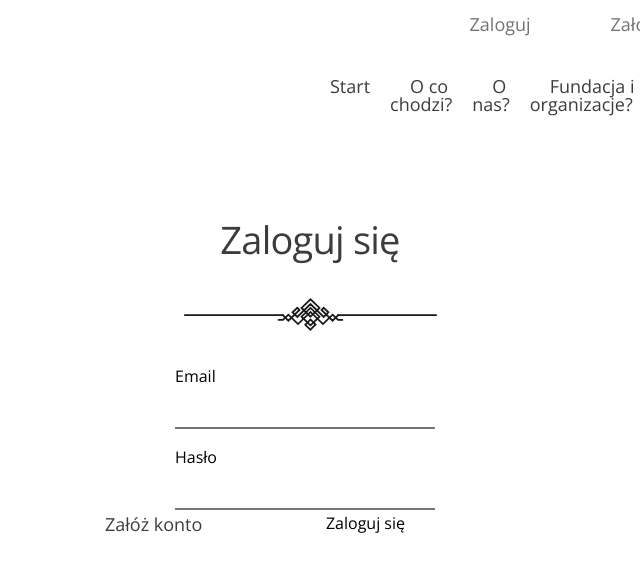
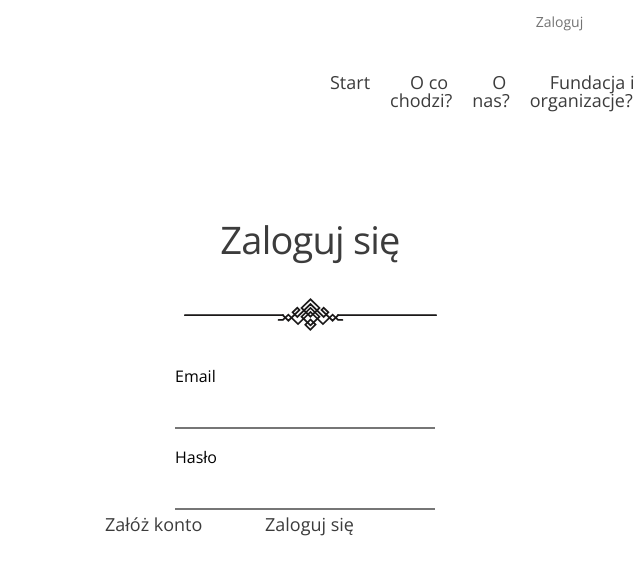
Before and after one commit to Duckjaniels/Giveaway_website, a React (Create React App) app: page /Login in a window 1280 px wide. Shown: the top 574 px of the page, without its empty margins (640-1280 px from the left). Built offline with nearby package versions, Linux system fonts and the light colour scheme.

Commit message:
Styling corrections

```diff
--- a/src/components/Login.js
+++ b/src/components/Login.js
@@ -58,7 +58,7 @@ const Login = () => {
           </li>
           <li className="login_user-login" type="submit" value="Submit">
             {" "}
-            Zaloguj się{" "}
+            <Link to={"/LoggedIn"}> Zaloguj się </Link>
           </li>
         </ul>
       </div>
--- a/src/components/Navbar.js
+++ b/src/components/Navbar.js
@@ -19,16 +19,16 @@ const Navbar = () => (
     <nav className="header_navbar-content">
       <ul className="header_navbar-items">
         <li className="header_navbar-item">
-          <Scroll
+          <Link
             activeClass="active"
-            to="section1"
+            to="/"
             spy={true}
             smooth={true}
             offset={-70}
             duration={500}
           >
             Start{" "}
-          </Scroll>
+          </Link>
         </li>
         <li className="header_navbar-item">
           <Scroll
--- a/src/components/Register.js
+++ b/src/components/Register.js
@@ -70,7 +70,7 @@ const Register = () => {
           </li>
           <li className="register_user-register" type="submit" value="Submit">
             {" "}
-            <Link to={"/Register"}> Załóż konto </Link>
+            <Link to={"/Registered"}> Załóż konto </Link>
           </li>
         </ul>
       </div>
--- a/src/scss/Home/HomeContactFooter.scss
+++ b/src/scss/Home/HomeContactFooter.scss
@@ -85,6 +85,7 @@
     button {
       color: var(--color-gray);
       padding: 13px 53px;
+      cursor: pointer;
     }
   }
 
--- a/src/scss/LogOut.scss
+++ b/src/scss/LogOut.scss
@@ -5,7 +5,7 @@
   height: 100vh;
   justify-content: space-evenly;
   align-items: center;
-}
+
 
   .logout-navbar {
     display: flex;
@@ -33,3 +33,4 @@ a:hover {
     border: 0.75px solid #3c3c3c;
     cursor: pointer;
   }
+}
--- a/src/scss/Login.scss
+++ b/src/scss/Login.scss
@@ -59,11 +59,28 @@ input {
 }
 
 .login_user-panel ul {
-  position: absolute;
+  position: fixed;
   display: flex;
   flex-direction: row;
   width: 25%;
   left: 725px;
   justify-content: space-between;
   margin-top: -150px;
+
+  a {
+    font-size: 18px;
+    color: var(--color-gray);
+    padding: 9px 20px;
+    text-decoration: none;
+  }
+
+  a:hover {
+    border: 0.75px solid #3c3c3c;
+    cursor: pointer;
+  }
 }
+
+.login_user-login {
+  position: absolute;
+  left: 50%
+}
--- a/src/scss/Navbar.scss
+++ b/src/scss/Navbar.scss
@@ -12,10 +12,19 @@
       margin-right: 20px;
       padding: 10px 10px;
       font-size: 14px;
+      margin-left: -1px;
+
 
       a {
         text-decoration: none;
         color: var(--color-grey);
+        padding: 9px 10px;
+      }
+
+      a:hover {
+        border: 0.75px solid #FAD648;
+        cursor: pointer;
+        margin-left: -3px;
       }
     }
   }
@@ -29,10 +38,12 @@
     font-size: 18px;
     color: var(--color-gray);
     padding: 9px 20px;
+    text-decoration: none;
   }
 
   a:hover {
     border: 0.75px solid #3c3c3c;
     cursor: pointer;
+    margin-left: -1px;
   }
 }
--- a/src/scss/Register.scss
+++ b/src/scss/Register.scss
@@ -62,7 +62,7 @@ input {
   position: absolute;
   display: flex;
   flex-direction: row;
-  width: 25%;
+  width: 18%;
   left: 725px;
   justify-content: space-between;
   margin-top: -150px;
```
Lines whose indentation alone changed are shown as unchanged.
